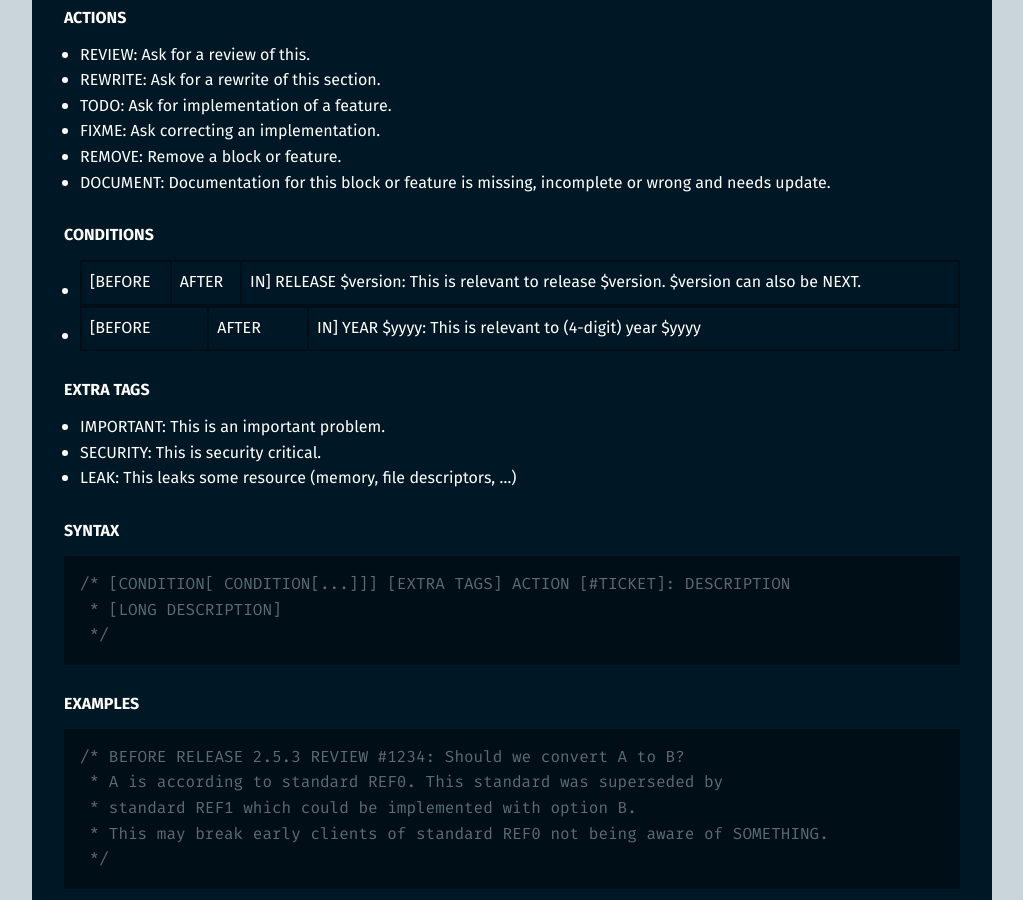
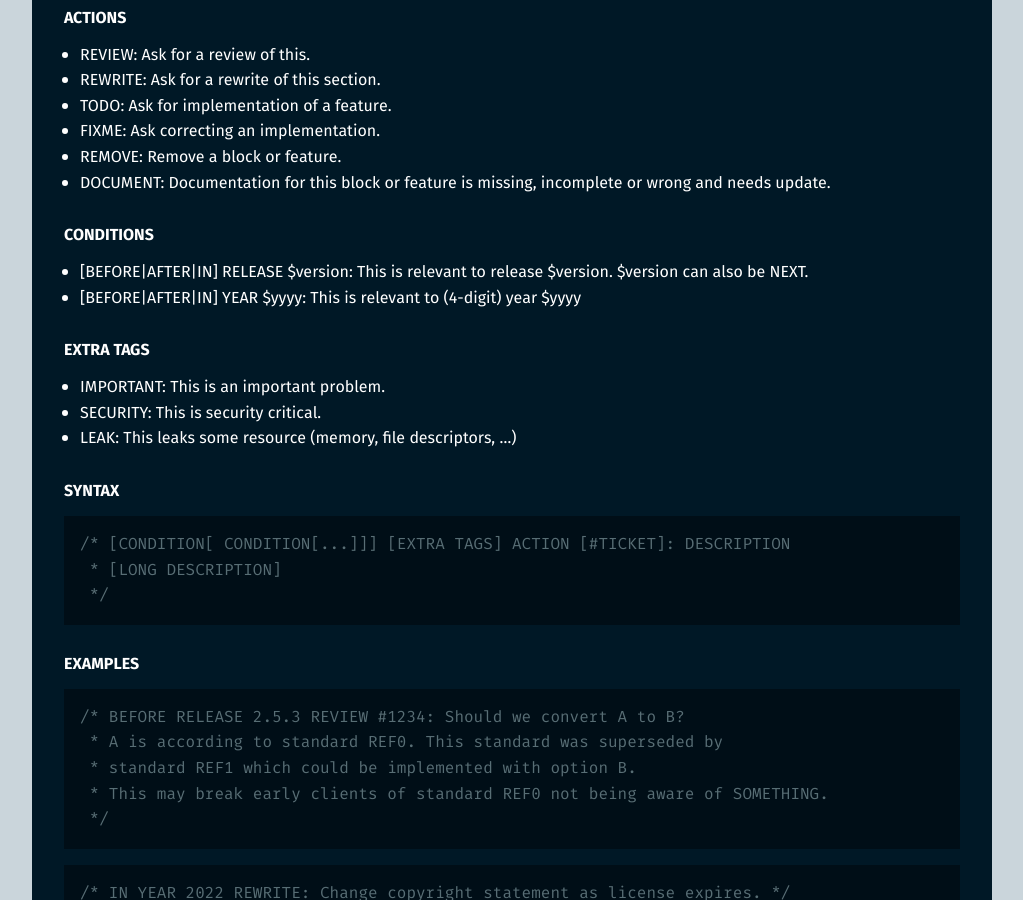
Before and after one commit to barionleg/Xipho, a Jekyll site: the page built from contribute/codestyle.md, in a window 1280 px wide and 900 px high, scrolled down 3785 px. Shown: the whole window, without its empty margins (128-1151 px from the left). Built offline with Jekyll 4.4.1, drawn with Linux system fonts in a browser that asks for light colours.

```diff
--- a/contribute/codestyle.md
+++ b/contribute/codestyle.md
@@ -160,8 +160,8 @@ The following tags should be used in comments, when necessary, for easier findin
 
 ### Conditions
 
--   [BEFORE|AFTER|IN] RELEASE $version: This is relevant to release $version. $version can also be NEXT.
--   [BEFORE|AFTER|IN] YEAR $yyyy: This is relevant to (4-digit) year $yyyy
+-   [BEFORE\|AFTER\|IN] RELEASE $version: This is relevant to release $version. $version can also be NEXT.
+-   [BEFORE\|AFTER\|IN] YEAR $yyyy: This is relevant to (4-digit) year $yyyy
 
 ### Extra Tags
 
```
